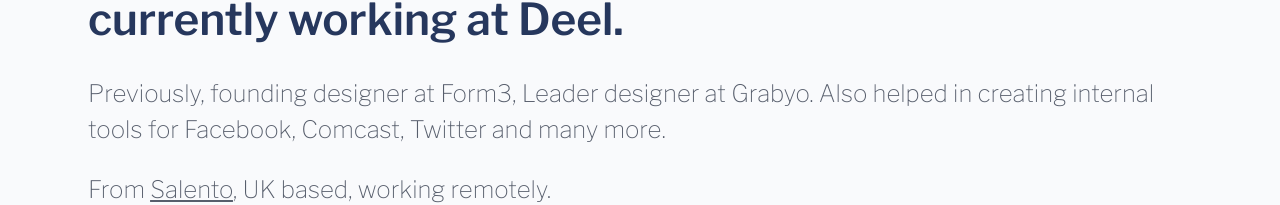
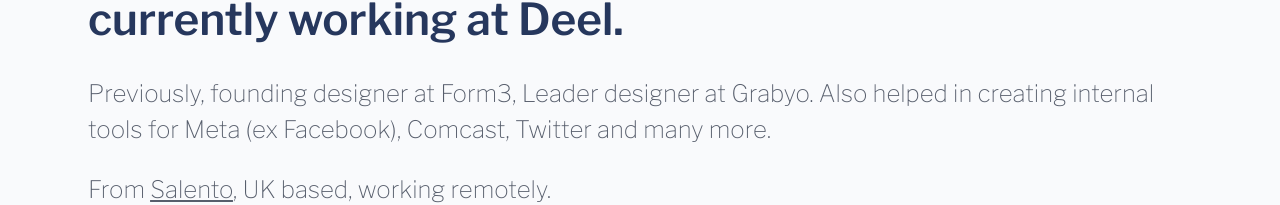
Before and after one commit to ricacostt/andreaportfolio, a Next.js app in the folder my-app/: page / in a window 1280 px wide. Shown: the part 320-525 px from the top of the page. Built offline with nearby package versions, Linux system fonts and the light colour scheme.

Commit message:
Change to the Bio

```diff
--- a/my-app/components/Bio/Bio.js
+++ b/my-app/components/Bio/Bio.js
@@ -9,7 +9,7 @@
         <div className='text-xl xsm:text-3xl text-textPrimaryLight dark:text-textPrimaryDark xsm:leading-normal leading-8'>
             👋🏻 Hi, I’m Andrea Lead and Mentor Product Designer currently working at Deel.
             </div>
-            <div className='text-textSecondaryLight font-light dark:text-textSecondaryDark text-base xsm:text-xl'>Previously, founding designer at Form3, Leader designer at Grabyo. Also helped in creating internal tools for Facebook, Comcast, Twitter and many more.
+            <div className='text-textSecondaryLight font-light dark:text-textSecondaryDark text-base xsm:text-xl'>Previously, founding designer at Form3, Leader designer at Grabyo. Also helped in creating internal tools for Meta (ex Facebook), Comcast, Twitter and many more.
             </div>
             <div className='text-textSecondaryLight font-light dark:text-textSecondaryDark text-base xsm:text-xl xsm:leading-normal leading-8'>
             From <span className='underline'><a href="https://en.wikipedia.org/wiki/Salento" target="_blank" rel="noopener noreferrer">Salento</a></span>, UK based, working remotely.
```
